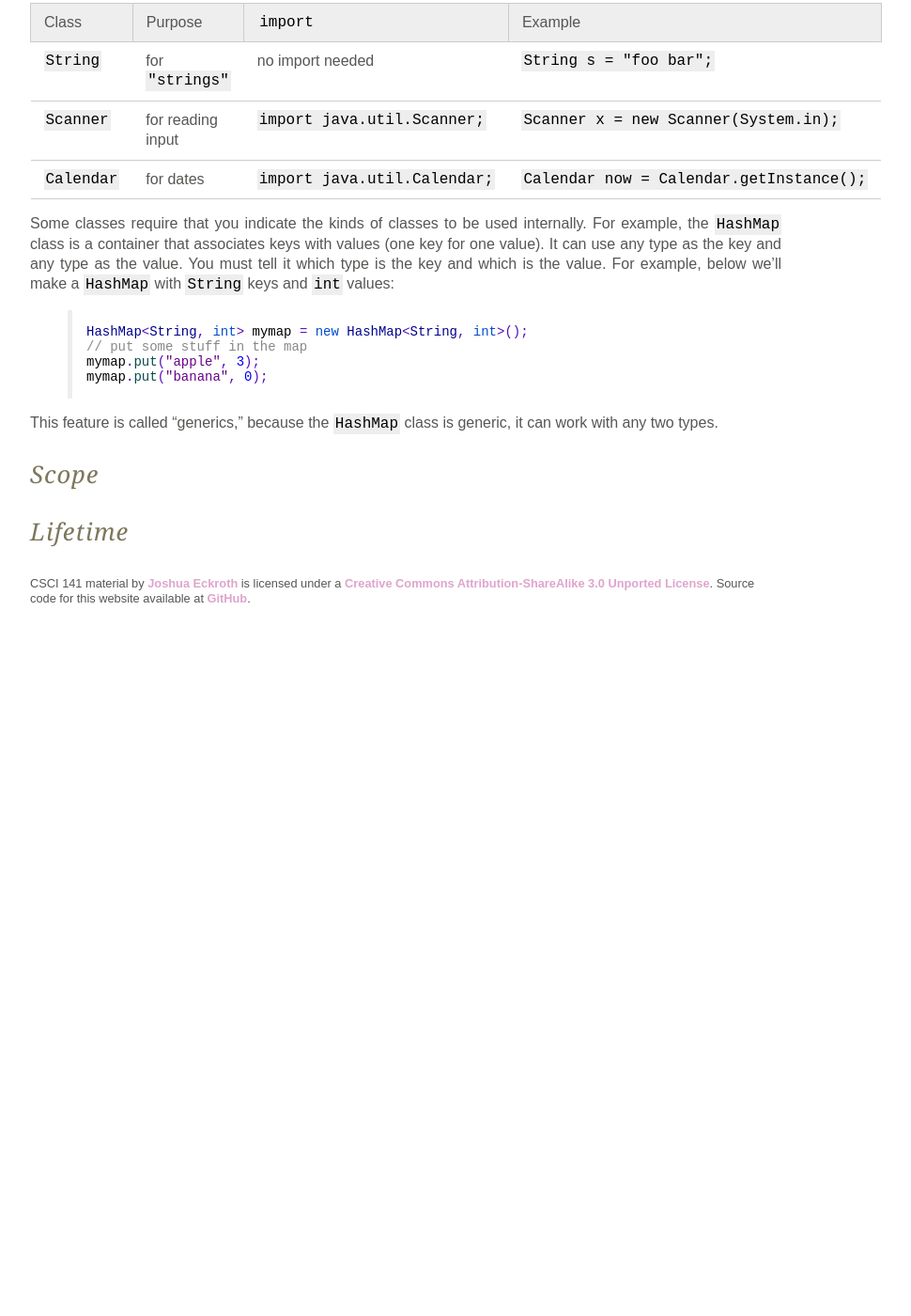
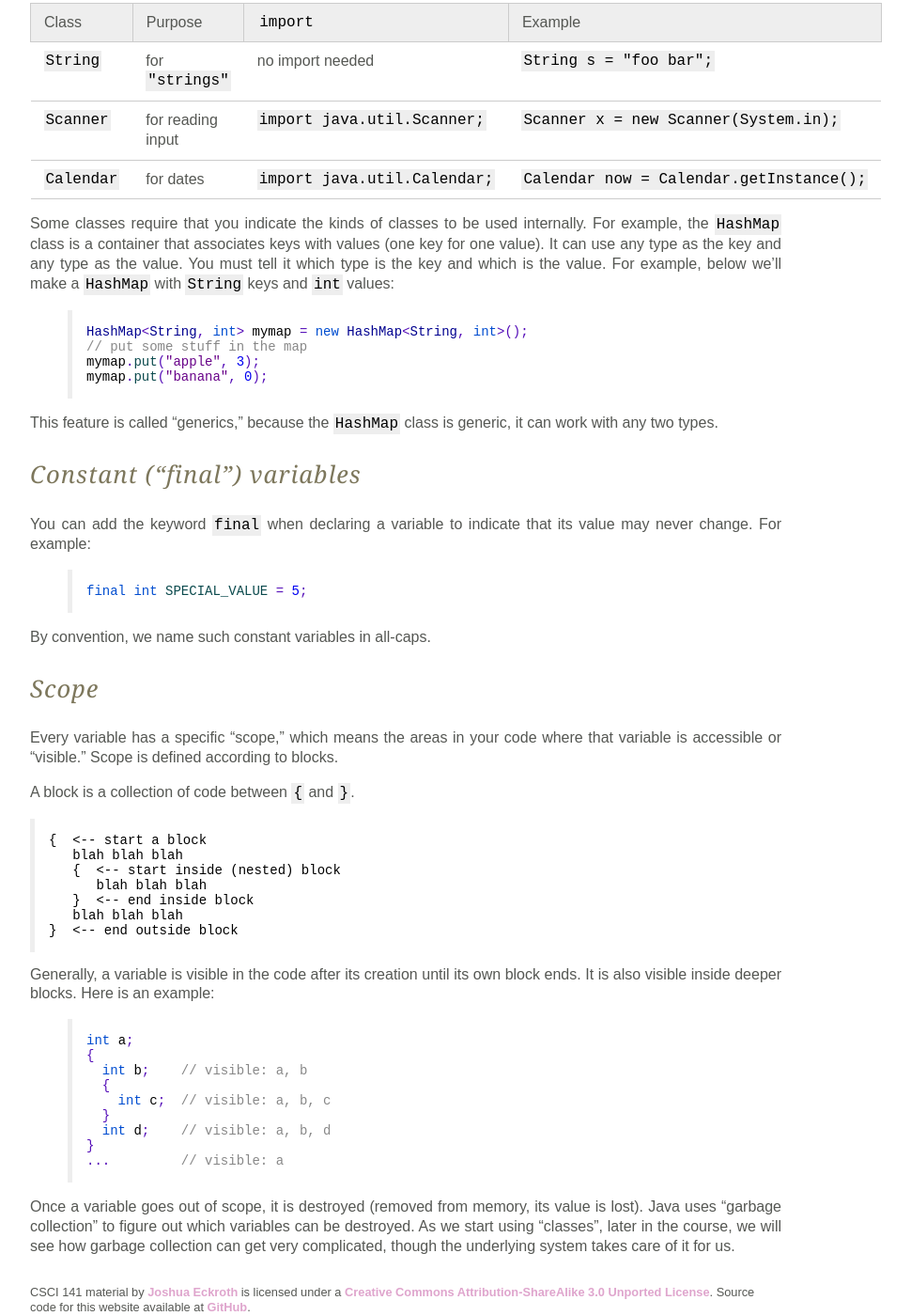
Before and after one commit to joshuaeckroth/csci141-website, a Jekyll site: the page built from lecture/variables-types-scope.markdown, in a window 1280 px wide and 1400 px high, scrolled down 2059 px. Shown: the whole window at 94% size, without its empty margins (208-1178 px from the left). Built offline with Jekyll 4.4.1, drawn with Linux system fonts in a browser that asks for light colours; Markdown is read by kramdown in place of the engine named in the settings; before the commit the page ends 2705 px from its top, so only the background shows below that.

Commit message:
More notes about scope.

````diff
--- a/lecture/conditionals.markdown
+++ b/lecture/conditionals.markdown
@@ -51,7 +51,7 @@ if(x > 5)
     System.out.println("yay!");
     System.out.println("yay!");
 }
-{% endhighlight %}`
+{% endhighlight %}
 
 ## `if`, `else`
 
--- a/lecture/variables-types-scope.markdown
+++ b/lecture/variables-types-scope.markdown
@@ -104,6 +104,44 @@ mymap.put("banana", 0);
 
 This feature is called "generics," because the `HashMap` class is generic, it can work with any two types.
 
+## Constant ("final") variables
+
+You can add the keyword `final` when declaring a variable to indicate that its value may never change. For example:
+
+{% highlight java %}
+final int SPECIAL_VALUE = 5;
+{% endhighlight %}
+
+By convention, we name such constant variables in all-caps.
+
 ## Scope
 
-## Lifetime
+Every variable has a specific "scope," which means the areas in your code where that variable is accessible or "visible." Scope is defined according to blocks.
+
+A block is a collection of code between `{` and `}`.
+
+```
+{  <-- start a block
+   blah blah blah
+   {  <-- start inside (nested) block
+      blah blah blah
+   }  <-- end inside block
+   blah blah blah
+}  <-- end outside block
+```
+
+Generally, a variable is visible in the code after its creation until its own block ends. It is also visible inside deeper blocks. Here is an example:
+
+{% highlight java %}
+int a;
+{
+  int b;    // visible: a, b
+  {
+    int c;  // visible: a, b, c
+  }
+  int d;    // visible: a, b, d
+}
+...         // visible: a
+{% endhighlight %}
+
+Once a variable goes out of scope, it is destroyed (removed from memory, its value is lost). Java uses "garbage collection" to figure out which variables can be destroyed. As we start using "classes", later in the course, we will see how garbage collection can get very complicated, though the underlying system takes care of it for us.
````
